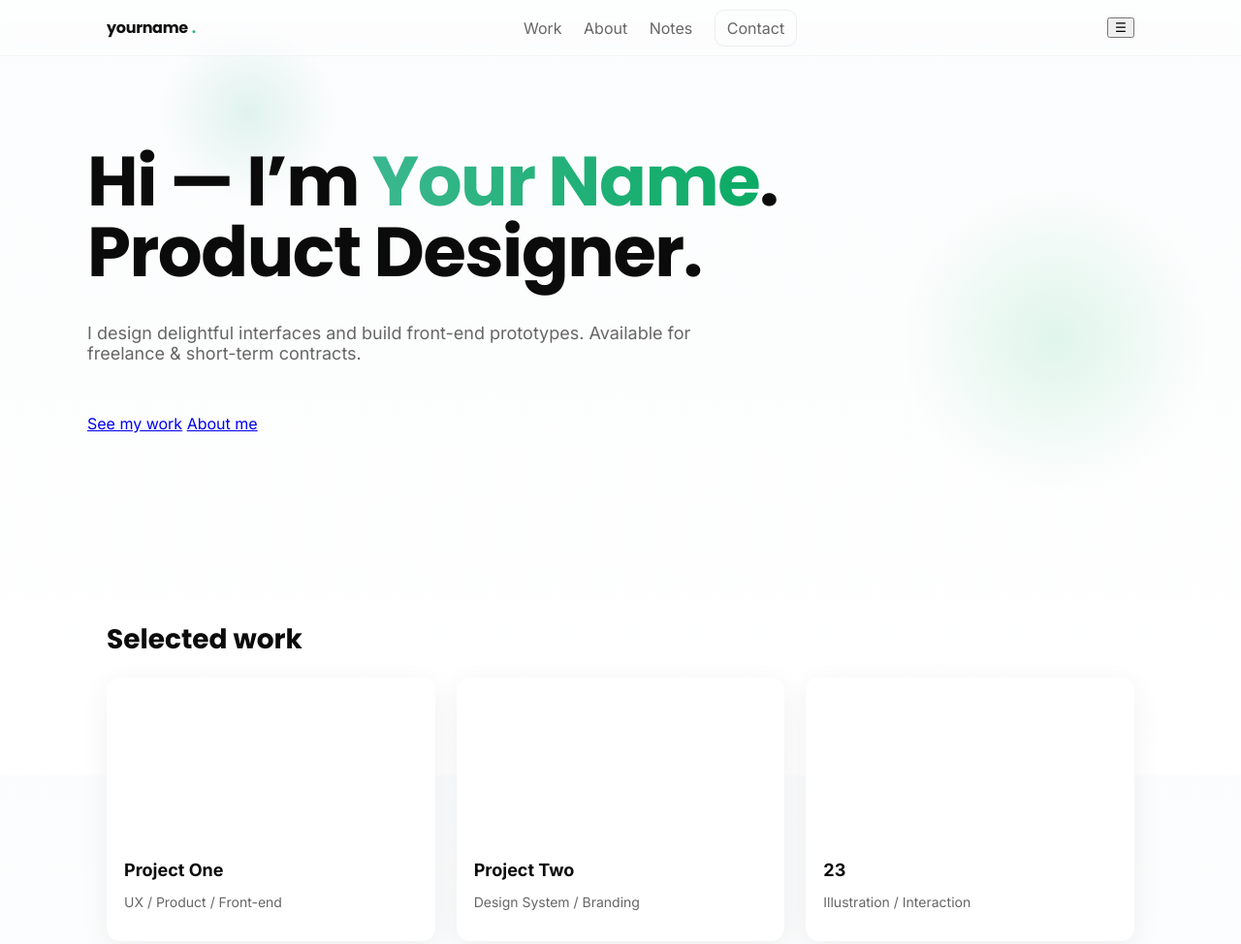
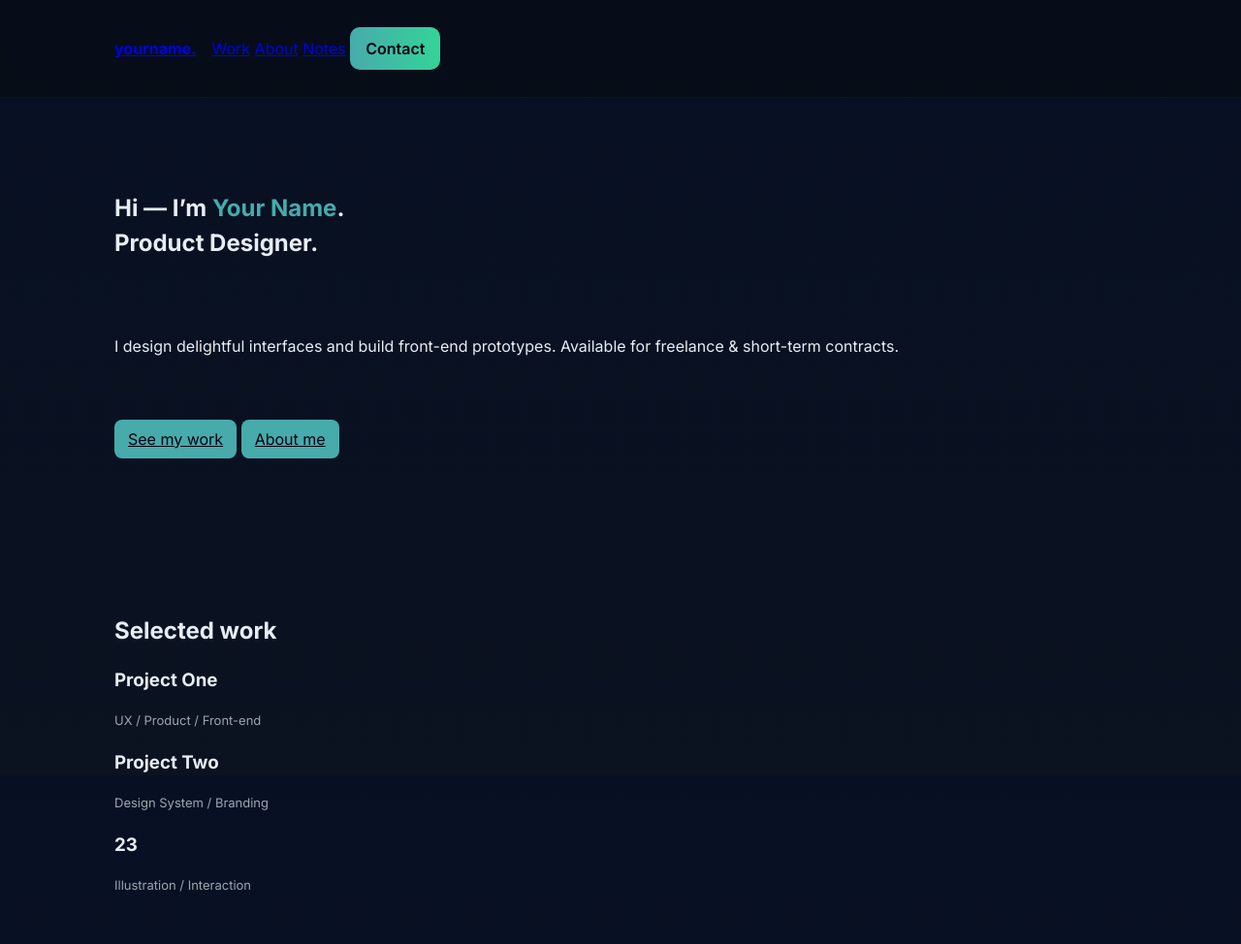
Before and after one commit to RajGGoswami/cv, a plain HTML site: page index.html in a window 1280 px wide. Shown: the top 974 px of the page at 97% size. Drawn offline with Linux system fonts and the light colour scheme.

Commit message:
Update styles.css
test porto

```diff
--- a/styles.css
+++ b/styles.css
@@ -1,107 +1,81 @@
 :root{
-  --bg:#fafafa;
-  --accent1: #3bb78f;   /* tweak to match the greenish gradient */
-  --accent2: #0bab64;
-  --muted:#666;
-  --glass: rgba(255,255,255,0.6);
-  --card-shadow: 0 8px 30px rgba(20,20,40,0.06);
-  --radius: 14px;
+  --bg:#0f1724; /* dark-friendly */
+  --card:#0b1220;
+  --text:#e6eef5;
+  --muted:#9aa6b2;
+  --accent:#47abab;
+  --radius:12px;
+  font-family: Inter, system-ui, -apple-system, "Segoe UI", Roboto, "Helvetica Neue", Arial;
+  box-sizing: border-box;
 }
 
-*{box-sizing:border-box}
+*{box-sizing:inherit}
 html,body{height:100%}
 body{
   margin:0;
-  font-family: "Inter", system-ui, -apple-system, "Segoe UI", Roboto, "Helvetica Neue", Arial;
-  background:linear-gradient(180deg,#fbfcfd 0%, #fff 100%);
-  color:#0b0b0b;
+  background:linear-gradient(180deg,#071023 0%,#0b1220 100%);
+  color:var(--text);
   -webkit-font-smoothing:antialiased;
   -moz-osx-font-smoothing:grayscale;
+  line-height:1.5;
 }
 
 /* container */
-.container{max-width:1100px;margin:0 auto;padding:0 20px}
+.container{max-width:1100px;margin:0 auto;padding:28px}
 
 /* header */
-.site-header{
-  position:fixed;left:0;right:0;top:0;z-index:80;
-  background: linear-gradient(180deg, rgba(255,255,255,0.6), rgba(255,255,255,0.35));
-  backdrop-filter: blur(6px);
-  border-bottom: 1px solid rgba(0,0,0,0.04);
-  transition: transform .28s ease, box-shadow .28s;
-}
-.site-header.hide{transform:translateY(-100%)}
-.header-inner{display:flex;align-items:center;justify-content:space-between;padding:16px 20px}
-.logo{font-family:"Poppins",sans-serif;font-weight:700;letter-spacing:-0.02em;text-transform:none;color:#111;text-decoration:none}
-.logo .dot{color:var(--accent1);margin-left:4px}
-.site-nav a{margin-left:18px;text-decoration:none;color:var(--muted);font-weight:500}
-.site-nav a.cta{padding:8px 12px;border-radius:10px;background:transparent;border:1px solid rgba(0,0,0,0.06)}
+.site-header{position:sticky;top:0;background:rgba(8,12,18,.6);backdrop-filter:blur(6px);border-bottom:1px solid rgba(255,255,255,0.03)}
+.site-header .container{display:flex;align-items:center;gap:16px}
+.brand{font-weight:700;color:var(--text);text-decoration:none}
+.nav{margin-left:auto;display:flex;gap:18px;align-items:center}
+.nav a{color:var(--muted);text-decoration:none;padding:8px;border-radius:8px}
+.nav a:hover{color:var(--text);background:rgba(255,255,255,0.02)}
+.nav-toggle{display:none;background:none;border:0;color:var(--text);font-size:22px}
 
 /* hero */
-.hero{position:relative;padding:110px 0 80px;overflow:hidden}
-.hero-inner{display:flex;flex-direction:column;gap:18px;padding:40px 0}
-.hero-title{
-  font-family:"Poppins",sans-serif;
-  font-size: clamp(34px, 6.6vw, 72px);
-  line-height:1.02;
-  margin:0;
-  letter-spacing:-0.02em;
-}
-.hero-sub{max-width:680px;color:var(--muted);font-size:18px}
-.accent{background:linear-gradient(90deg,var(--accent1),var(--accent2));-webkit-background-clip:text;background-clip:text;color:transparent}
+.hero{padding:48px 0}
+.hero-inner{display:flex;gap:40px;align-items:center;flex-wrap:wrap}
+.hero-text{flex:1;min-width:260px}
+.title{font-size:36px;margin:0 0 8px}
+.subtitle{color:var(--muted);margin:0 0 16px}
+.accent{color:var(--accent)}
+.cta{display:inline-block;padding:10px 16px;border-radius:10px;background:linear-gradient(90deg,var(--accent),#34d399);color:#001;font-weight:600;text-decoration:none}
 
-/* hero background decorative gradient */
-.hero-bg{
-  position:absolute;inset:0;pointer-events:none;z-index:-1;
-  background: radial-gradient(circle at 20% 20%, rgba(59,183,143,0.14), transparent 8%),
-              radial-gradient(circle at 85% 60%, rgba(11,186,100,0.12), transparent 14%);
-}
+/* hero image */
+.hero-image img{width:180px;height:180px;object-fit:cover;border-radius:50%;border:4px solid rgba(255,255,255,0.03)}
 
-/* sections */
-.section{padding:56px 0}
-.section.soft{padding:48px 0;background:linear-gradient(180deg, rgba(250,250,250,0.6), transparent)}
-.section-title{font-family:"Poppins",sans-serif;font-size:28px;margin:0 0 18px}
+/* section */
+.section{padding:48px 0}
+.section h2{margin:0 0 16px;font-size:24px}
+.skills{display:flex;gap:12px;list-style:none;padding:0;margin-top:12px}
+.skills li{background:rgba(255,255,255,0.03);padding:6px 10px;border-radius:8px;color:var(--muted)}
 
-/* grid */
-.grid{display:grid;grid-template-columns:repeat(3,1fr);gap:22px}
-.card{
-  background:white;border-radius:var(--radius);overflow:hidden;box-shadow:var(--card-shadow);
-  cursor:pointer;transition:transform .28s ease, box-shadow .28s;
-  display:flex;flex-direction:column;
-}
-.card:focus{outline:3px solid rgba(11,186,100,0.12)}
-.card:hover{transform:translateY(-6px);box-shadow:0 18px 40px rgba(20,20,40,0.09)}
-.card-media{height:170px;background-size:cover;background-position:center}
-.card-body{padding:18px}
-.card-body h3{margin:0 0 6px;font-size:18px}
-.muted{color:var(--muted);font-size:14px}
+/* projects */
+.projects-grid{display:grid;grid-template-columns:repeat(auto-fit,minmax(260px,1fr));gap:18px}
+.project{background:rgba(255,255,255,0.02);border-radius:12px;padding:12px}
+.project img{width:100%;height:140px;object-fit:cover;border-radius:8px}
+.project h3{margin:8px 0 4px}
+.project p{color:var(--muted);margin:0}
+.project-links a{color:var(--accent);text-decoration:none;font-weight:600}
 
-/* about grid */
-.about-grid{display:grid;grid-template-columns:1fr 300px;gap:28px;align-items:center}
-.about-photo img{width:100%;border-radius:var(--radius);object-fit:cover;box-shadow:var(--card-shadow)}
+/* timeline */
+.timeline{display:grid;gap:14px}
+.timeline-item{background:rgba(255,255,255,0.02);padding:12px;border-radius:10px}
+.muted{color:var(--muted);font-size:13px}
 
-/* notes */
-.notes-list{list-style:none;padding:0;margin:0;display:grid;gap:10px}
-.notes-list a{display:block;padding:12px;border-radius:10px;background:#fff;border:1px solid rgba(0,0,0,0.03);text-decoration:none;color:#111}
+/* contact */
+.contact-form{display:grid;gap:8px;max-width:540px}
+.contact-form label{display:flex;flex-direction:column;color:var(--muted)}
+.contact-form input, .contact-form textarea{padding:10px;border-radius:8px;border:1px solid rgba(255,255,255,0.04);background:rgba(255,255,255,0.02);color:var(--text)}
+.btn{background:var(--accent);color:#001;padding:10px 14px;border-radius:8px;border:0;cursor:pointer}
 
 /* footer */
-.site-footer{padding:32px 0;border-top:1px solid rgba(0,0,0,0.04);background:transparent}
-.footer-inner{display:flex;justify-content:space-between;align-items:center}
-
-/* preview modal */
-.preview{position:fixed;inset:0;display:flex;align-items:center;justify-content:center;background:rgba(12,12,20,0.45);opacity:0;pointer-events:none;transition:opacity .22s;}
-.preview.open{opacity:1;pointer-events:auto}
-.preview-inner{background:#fff;border-radius:16px;max-width:880px;width:92%;padding:20px;position:relative}
-.preview-close{position:absolute;right:14px;top:14px;border:0;background:none;font-size:18px;cursor:pointer}
+.site-footer{padding:20px 0;border-top:1px solid rgba(255,255,255,0.03);text-align:center;color:var(--muted)}
 
 /* responsive */
-@media (max-width:980px){
-  .grid{grid-template-columns:repeat(2,1fr)}
-  .about-grid{grid-template-columns:1fr}
-  .site-nav{display:none}
-  .nav-toggle{display:inline-block}
+@media (max-width:760px){
+  .nav{display:none}
+  .nav.open{display:flex}
+  .nav-toggle{display:block;margin-left:auto}
+  .hero-image img{width:140px;height:140px}
 }
-@media (max-width:620px){
-  .grid{grid-template-columns:1fr}
-  .hero{padding-top:90px}
-}
```
